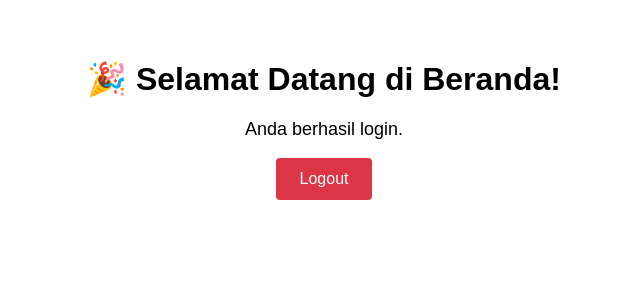
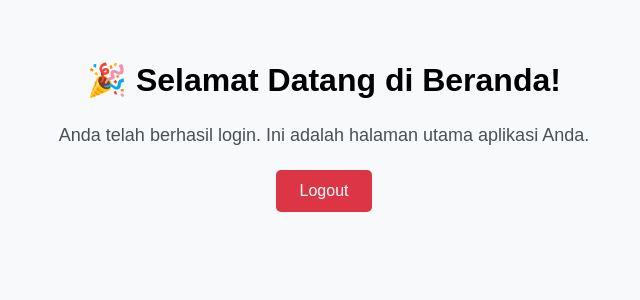
Before and after one commit to shin-meiri/main, a React (Create React App) app: page /login in a window 1280 px wide. Shown: the top 300 px of the page, without its empty margins (316-956 px from the left). Built offline with nearby package versions, Linux system fonts and the light colour scheme.

Commit message:
Update Dashboard.jsx

```diff
--- a/src/components/Dashboard.jsx
+++ b/src/components/Dashboard.jsx
@@ -4,12 +4,9 @@ import { useNavigate } from 'react-router-dom';
 function Dashboard() {
   const navigate = useNavigate();
 
-  // ✅ Validasi saat komponen dimuat
   useEffect(() => {
-    const isLoggedIn = localStorage.getItem('isLoggedIn');
-    if (!isLoggedIn) {
+    if (!localStorage.getItem('isLoggedIn')) {
       navigate('/');
-      alert('Harus login dulu!');
     }
   }, [navigate]);
 
@@ -21,8 +18,10 @@ function Dashboard() {
   return (
     <div style={styles.container}>
       <h1>🎉 Selamat Datang di Beranda!</h1>
-      <p style={{ fontSize: '18px' }}>Anda berhasil login.</p>
-      <button onClick={handleLogout} style={styles.button}>
+      <p style={styles.text}>
+        Anda telah berhasil login. Ini adalah halaman utama aplikasi Anda.
+      </p>
+      <button onClick={handleLogout} style={styles.logoutButton}>
         Logout
       </button>
     </div>
@@ -31,16 +30,24 @@ function Dashboard() {
 
 const styles = {
   container: {
+    padding: '40px 20px',
     textAlign: 'center',
-    marginTop: '60px',
-    fontFamily: 'Arial, sans-serif',
+    backgroundColor: '#f8f9fa',
+    minHeight: 'calc(100vh - 120px)',
   },
-  button: {
+  text: {
+    fontSize: '18px',
+    color: '#495057',
+    maxWidth: '600px',
+    margin: '20px auto',
+    lineHeight: '1.6',
+  },
+  logoutButton: {
     padding: '12px 24px',
     backgroundColor: '#dc3545',
     color: 'white',
     border: 'none',
-    borderRadius: '4px',
+    borderRadius: '5px',
     cursor: 'pointer',
     fontSize: '16px',
   },
```
